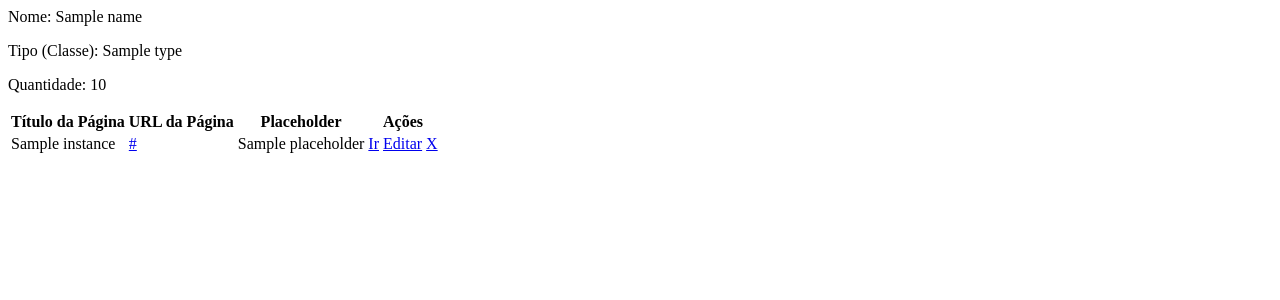
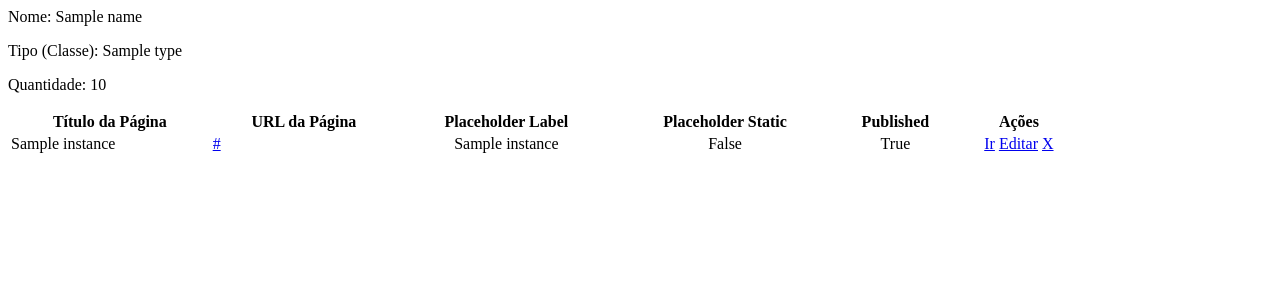
Before and after one commit to isouzasoares/djangocms-dashboard, a Django app: template djangocms_dashboard/templates/djangocms_dashboard/plugin_detail.html in a window 1280 px wide. Shown: the top 300 px of the page. Run offline with Django 3.2, Linux system fonts and the light colour scheme; the template is opened without the code that fills it: most values are stand-ins (such as "Sample title", 1, 10 or a date in 2020).

Commit message:
Melhorias

```diff
--- a/djangocms_dashboard/templates/djangocms_dashboard/home.html
+++ b/djangocms_dashboard/templates/djangocms_dashboard/home.html
@@ -1,4 +1,4 @@
-<table>
+<table width="50%">
   <thead>
     <tr>
       <th>Nome</th>
@@ -10,8 +10,8 @@
 {% for plugin_info in plugins_info %}
     <tr>
       <td><a href="{{ plugin_info.url }}" target="_blank">{{ plugin_info.name }}</a></td>
-      <td><a href="{{ plugin_info.url }}" target="_blank">{{ plugin_info.type }}</a></td>
-      <td><a href="{{ plugin_info.url }}" target="_blank">{{ plugin_info.amount }}</a></td>
+      <td>{{ plugin_info.type }}</td>
+      <td align="center">{{ plugin_info.amount }}</td>
     </tr>
 {% endfor %}
   </tbody>
--- a/djangocms_dashboard/templates/djangocms_dashboard/plugin_detail.html
+++ b/djangocms_dashboard/templates/djangocms_dashboard/plugin_detail.html
@@ -1,26 +1,32 @@
 <p>Nome: {{ name }}</p>
 <p>Tipo (Classe): {{ type }}</p>
 <p>Quantidade: {{ amount }}</p>
-{% for instance in instances %}
-<table>
+
+<table width="85%">
   <thead>
     <tr>
       <th>Título da Página</th>
       <th>URL da Página</th>
-      <th>Placeholder</th>
+      <th>Placeholder Label</th>
+      <th>Placeholder Static</th>
+      <th>Published</th>
       <th colspan="3">Ações</th>
     </tr>
   </thead>
   <tbody>
+{% for instance in instances %}
     <tr>
       <td>{{ instance.title }}</td>
       <td><a href="{{ instance.url}}" target="_blank">{{ instance.url }}</a></td>
-      <td>{{ instance.placeholder }}</td>
+      <td align="center">{{ instance.placeholder_label }}</td>
+      <td align="center">{% if instance.placeholder_static %} True {% else %} False {% endif %}</td>
+      <td align="center">{% if instance.not_published %} False {% else %} True {% endif %}</td>
 
-      <td><a href="#">Ir</a></td>
-      <td><a href="#">Editar</a></td>
-      <td><a href="#">X</a></td>
+      <td align="center">
+        <a class="js-cms-pagetree-page-view" href="{{ instance.url }}"><span>Ir</span></a>
+        <a class="cms-btn cms-btn-default js-cms-tree-advanced-settings cms-icon cms-icon-pencil" href="#"><span>Editar</span></a>
+        <a class="cms-icon cms-icon-bin" href="#">X</a></td>
     </tr>
+  {% endfor %}
   </tbody>
 </table>
-{% endfor %}
--- a/djangocms_dashboard/views.py
+++ b/djangocms_dashboard/views.py
@@ -31,10 +31,13 @@ def plugin_detail(request, plugin_type):
         context['type'] = instances.first().plugin_type
         context['instances'] = []
         for i in instances:
+
             context['instances'].append({
                 'title': i.page.get_title(),
                 'url': u'/' + i.page.get_path(),
-                'placeholder': i.placeholder.get_label(),
+                'placeholder_label': i.placeholder.get_label(),
+                'placeholder_static': i.placeholder.is_static,
+                'not_published': i.page.publisher_is_draft,
             })
     # pages = [_.]
 
```
